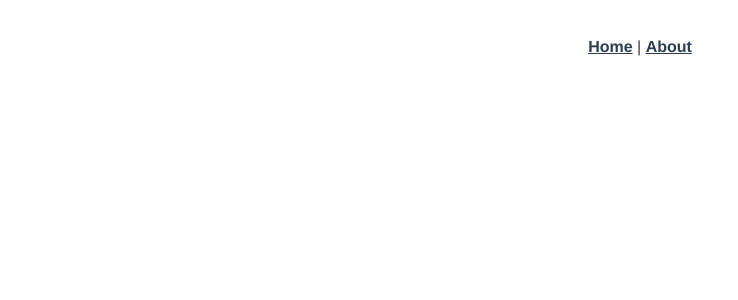
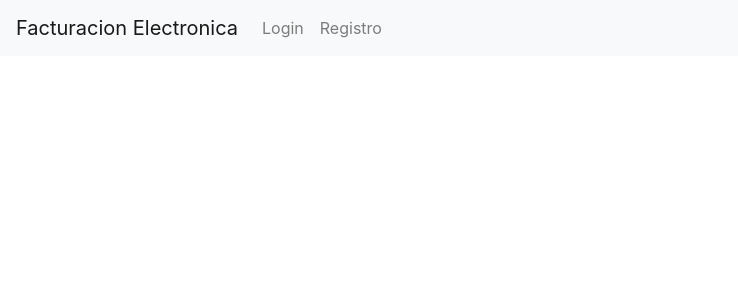
Before and after one commit to moisesli/facturafront, a Vue app: page /#/login in a window 1280 px wide. Shown: the top 300 px of the page, without its empty margins (0-738 px from the left). Built offline with nearby package versions, Linux system fonts and the light colour scheme.

Commit message:
login template

```diff
--- a/package.json
+++ b/package.json
@@ -7,6 +7,8 @@
     "build": "vue-cli-service build"
   },
   "dependencies": {
+    "bootstrap": "^4.4.1",
+    "bootstrap-vue": "^2.1.0",
     "vue": "^2.6.10",
     "vue-router": "^3.1.3",
     "vuex": "^3.1.2"
--- a/src/App.vue
+++ b/src/App.vue
@@ -1,32 +1,27 @@
 <template>
-  <div id="app">
-    <div id="nav">
-      <router-link to="/">Home</router-link> |
-      <router-link to="/about">About</router-link>
-    </div>
-    <router-view/>
+  <div>
+    <!-- Template no logeado -->
+    <template v-if="plantilla == 'nologeado'">
+      <router-view/>
+    </template>
+
+    <!-- Template Logeado -->
+    <template v-if="plantilla == 'logeado'">
+      <router-view/>
+    </template>
   </div>
 </template>
 
-<style lang="scss">
-#app {
-  font-family: 'Avenir', Helvetica, Arial, sans-serif;
-  -webkit-font-smoothing: antialiased;
-  -moz-osx-font-smoothing: grayscale;
-  text-align: center;
-  color: #2c3e50;
-}
-
-#nav {
-  padding: 30px;
-
-  a {
-    font-weight: bold;
-    color: #2c3e50;
-
-    &.router-link-exact-active {
-      color: #42b983;
+<script>
+import store from './store'
+export default {
+  computed: {
+    plantilla(){
+      return store.state.plantilla;
     }
   }
 }
+</script>
+
+<style lang="scss">
 </style>
--- a/src/components/HelloWorld.vue
+++ /dev/null
@@ -1,58 +0,0 @@
-<template>
-  <div class="hello">
-    <h1>{{ msg }}</h1>
-    <p>
-      For a guide and recipes on how to configure / customize this project,<br>
-      check out the
-      <a href="https://cli.vuejs.org" target="_blank" rel="noopener">vue-cli documentation</a>.
-    </p>
-    <h3>Installed CLI Plugins</h3>
-    <ul>
-      <li><a href="https://github.com/vuejs/vue-cli/tree/dev/packages/%40vue/cli-plugin-router" target="_blank" rel="noopener">router</a></li>
-      <li><a href="https://github.com/vuejs/vue-cli/tree/dev/packages/%40vue/cli-plugin-vuex" target="_blank" rel="noopener">vuex</a></li>
-    </ul>
-    <h3>Essential Links</h3>
-    <ul>
-      <li><a href="https://vuejs.org" target="_blank" rel="noopener">Core Docs</a></li>
-      <li><a href="https://forum.vuejs.org" target="_blank" rel="noopener">Forum</a></li>
-      <li><a href="https://chat.vuejs.org" target="_blank" rel="noopener">Community Chat</a></li>
-      <li><a href="https://twitter.com/vuejs" target="_blank" rel="noopener">Twitter</a></li>
-      <li><a href="https://news.vuejs.org" target="_blank" rel="noopener">News</a></li>
-    </ul>
-    <h3>Ecosystem</h3>
-    <ul>
-      <li><a href="https://router.vuejs.org" target="_blank" rel="noopener">vue-router</a></li>
-      <li><a href="https://vuex.vuejs.org" target="_blank" rel="noopener">vuex</a></li>
-      <li><a href="https://github.com/vuejs/vue-devtools#vue-devtools" target="_blank" rel="noopener">vue-devtools</a></li>
-      <li><a href="https://vue-loader.vuejs.org" target="_blank" rel="noopener">vue-loader</a></li>
-      <li><a href="https://github.com/vuejs/awesome-vue" target="_blank" rel="noopener">awesome-vue</a></li>
-    </ul>
-  </div>
-</template>
-
-<script>
-export default {
-  name: 'HelloWorld',
-  props: {
-    msg: String
-  }
-}
-</script>
-
-<!-- Add "scoped" attribute to limit CSS to this component only -->
-<style scoped lang="scss">
-h3 {
-  margin: 40px 0 0;
-}
-ul {
-  list-style-type: none;
-  padding: 0;
-}
-li {
-  display: inline-block;
-  margin: 0 10px;
-}
-a {
-  color: #42b983;
-}
-</style>
--- a/src/main.js
+++ b/src/main.js
@@ -1,9 +1,14 @@
 import Vue from 'vue'
+import BootstrapVue from 'bootstrap-vue'
 import App from './App.vue'
 import router from './router'
 import store from './store'
 
+import 'bootstrap/dist/css/bootstrap.css'
+import 'bootstrap-vue/dist/bootstrap-vue.css'
+
 Vue.config.productionTip = false
+Vue.use(BootstrapVue)
 
 new Vue({
   router,
--- a/src/router/index.js
+++ b/src/router/index.js
@@ -1,6 +1,16 @@
+// Base
 import Vue from 'vue'
 import VueRouter from 'vue-router'
-import Home from '../views/Home.vue'
+
+// Componentes
+import Home from '../views/home/Home'
+import Login from '../views/auth/Login'
+import Registro from '../views/auth/Registro'
+import Admin from '../views/documentos/Admin'
+
+// Store
+import store from '../store'
+
 
 Vue.use(VueRouter)
 
@@ -8,22 +18,76 @@ const routes = [
   {
     path: '/',
     name: 'home',
-    component: Home
+    component: Home,
+    meta: {
+      nologeado: true
+    }
   },
   {
-    path: '/about',
-    name: 'about',
-    // route level code-splitting
-    // this generates a separate chunk (about.[hash].js) for this route
-    // which is lazy-loaded when the route is visited.
-    component: function () {
-      return import(/* webpackChunkName: "about" */ '../views/About.vue')
+    path: '/login',
+    name: 'login',
+    component: Login,
+    meta: {
+      nologeado: true
     }
-  }
+  },
+  {
+    path: '/registro',
+    name: 'registro',
+    component: Registro,
+    meta: {
+      nologeado: true
+    }
+  },
+  {
+    path: '/admin',
+    name: 'admin',
+    component: Admin,
+    meta: {
+      logeado: true
+    }
+  },
+  // {
+  //   path: '/about',
+  //   name: 'about',
+  //   // route level code-splitting
+  //   // this generates a separate chunk (about.[hash].js) for this route
+  //   // which is lazy-loaded when the route is visited.
+  //   component: function () {
+  //     return import(/* webpackChunkName: "about" */ '../views/About.vue')
+  //   }
+  // }
 ]
 
 const router = new VueRouter({
   routes
 })
 
+
+router.beforeEach((to, from, next) => {
+  var usuario = store.state.usuario;
+  // let usuario = firebase.auth().currentUser;
+
+  let nologeado = to.matched.some(record => record.meta.nologeado);
+  let logeado = to.matched.some(record => record.meta.logeado);
+
+  // console.log(!!usuario)
+
+  if (nologeado == true) {
+    // Cualquiera puede tener acceso a la web registrado o no
+    store.commit('generaPlantilla','nologeado')
+    next()
+  }else if (logeado == true && !!usuario == true) {
+    // si entra a auth y no esta autenticado puede entrar, si esta autenticado
+    // y entra a login no entrara
+    store.commit('generaPlantilla','logeado')
+    next()
+  }else{
+    // si no esta autenticado y entra al dashboard se va a login
+    next('/login')
+  }
+
+
+})
+
 export default router
--- a/src/store/index.js
+++ b/src/store/index.js
@@ -5,8 +5,16 @@ Vue.use(Vuex)
 
 export default new Vuex.Store({
   state: {
+    usuario: false,
+    plantilla: false
   },
   mutations: {
+    generaPlantilla(state, plantilla) {
+      state.plantilla = plantilla;
+    },
+    logearUsuario(state){
+      state.usuario = true;
+    }
   },
   actions: {
   },
--- a/src/views/About.vue
+++ /dev/null
@@ -1,5 +0,0 @@
-<template>
-  <div class="about">
-    <h1>This is an about page</h1>
-  </div>
-</template>
--- a/src/views/Home.vue
+++ /dev/null
@@ -1,18 +0,0 @@
-<template>
-  <div class="home">
-    <img alt="Vue logo" src="../assets/logo.png">
-    <HelloWorld msg="Welcome to Your Vue.js App"/>
-  </div>
-</template>
-
-<script>
-// @ is an alias to /src
-import HelloWorld from '@/components/HelloWorld.vue'
-
-export default {
-  name: 'home',
-  components: {
-    HelloWorld
-  }
-}
-</script>
--- /dev/null
+++ b/src/views/auth/Login.vue
@@ -0,0 +1,16 @@
+<template>
+  <div>
+    <div>
+      <b-navbar toggleable="lg" type="light" variant="light">
+        <b-navbar-brand href="#">Facturacion Electronica</b-navbar-brand>
+        <b-collapse id="nav-collapse" is-nav>
+          <b-navbar-nav>
+            <b-nav-item to="login">Login</b-nav-item>
+            <b-nav-item to="registro">Registro</b-nav-item>
+          </b-navbar-nav>
+        </b-collapse>
+      </b-navbar>
+    </div>
+
+  </div>
+</template>
--- /dev/null
+++ b/src/views/auth/Registro.vue
@@ -0,0 +1,5 @@
+<template>
+  <div>
+    Registro
+  </div>
+</template>
--- /dev/null
+++ b/src/views/documentos/Admin.vue
@@ -0,0 +1,5 @@
+<template>
+    <div>
+        Admin
+    </div>
+</template>
--- /dev/null
+++ b/src/views/home/Home.vue
@@ -0,0 +1,6 @@
+<template>
+  <div>
+    <b-button variant="outline-primary">Button</b-button>
+    Hola mundo
+  </div>
+</template>
```
Also changed, not shown: 1 other file (tests, documents, lock files or other folders).
